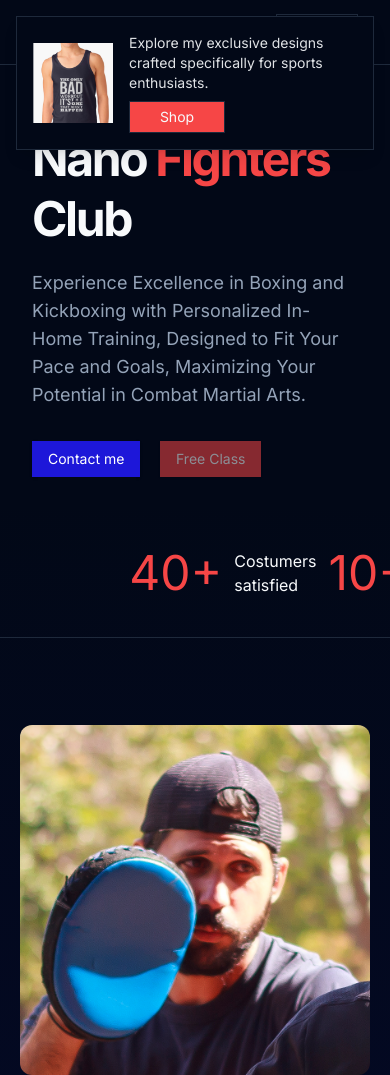
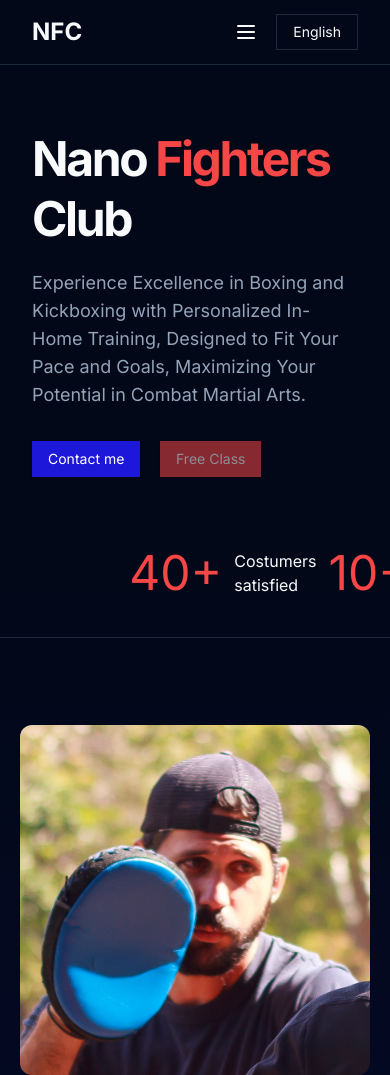
Before and after one commit to N4N1T0/nfc-astro-shadcn, an Astro site: page /en in a window 390 px wide. Shown: the top 1075 px of the page. Built offline with nearby package versions, Linux system fonts and the light colour scheme; Astro itself is replaced by a stand-in of ours.

Commit message:
refactor: hidden toast in mobile

```diff
--- a/src/components/react/ShopToast.tsx
+++ b/src/components/react/ShopToast.tsx
@@ -30,7 +30,7 @@ export default function ShopToast({ lang }: { lang: 'es' | 'en' }) {
 
   return (
     <ToastProvider>
-      <Toast duration={30000} className="p-4 md:pr-3 pr-8">
+      <Toast duration={30000} className="p-4 md:pr-3 pr-8 hidden md:flex">
         <ToastTitle>
           <Carousel
             plugins={[plugin.current]}
```
